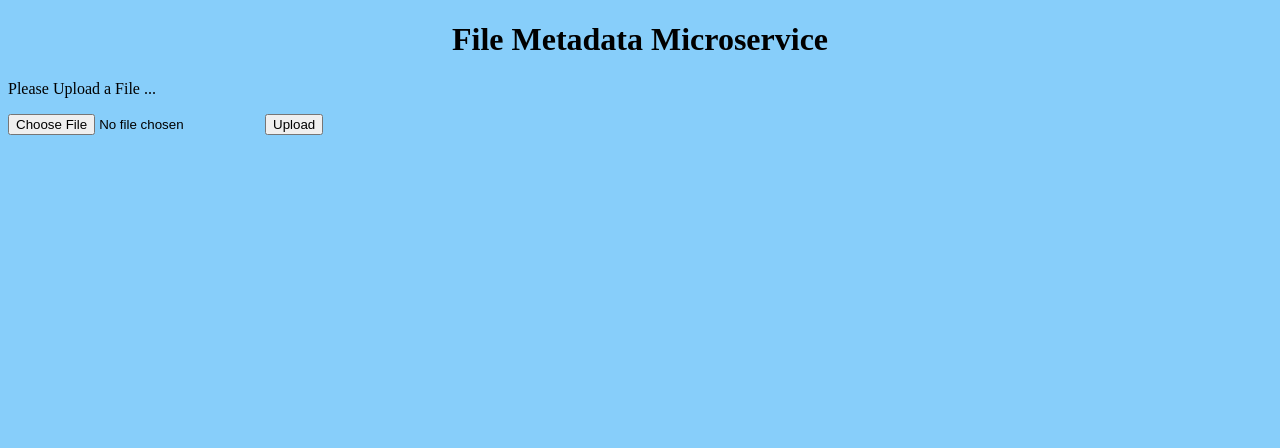
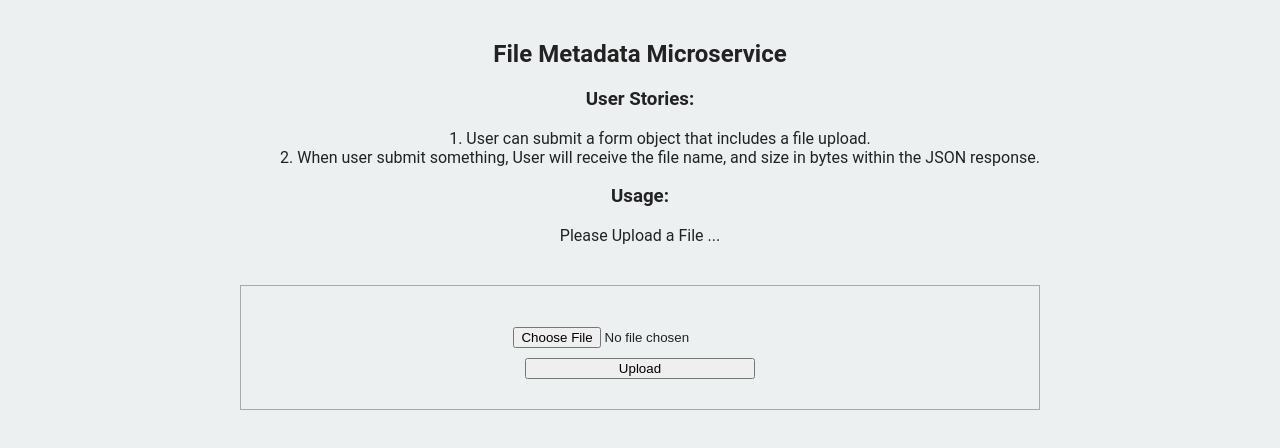
Before and after one commit to DilanLivera/file-metadata-microservice, a website: page views/index.html in a window 1280 px wide. Drawn offline with Linux system fonts and the light colour scheme.

Commit message:
update index.html and set styles

```diff
--- a/public/css/styles.css
+++ b/public/css/styles.css
@@ -1,7 +1,48 @@
 body {
-  background-color: lightskyblue;
+	font-family: 'Roboto', sans-serif;
+	font-size: 16px;
+	color: #222;
+	background-color: #ECF0F1;
+	text-align: center;
 }
 
-h1 {
-  text-align: center;
+.container {
+	padding: 0;
+	margin-top: 40px;
 }
+
+.footer {
+	margin-top: 60px;
+}
+
+ol {
+	list-style-position: inside;
+}
+ul {
+	list-style-type: none;
+}
+
+a {
+	color: #2574A9;
+}
+
+input {
+  display: block;
+  position: relative;
+  margin: 10px auto;
+
+}
+
+input#button {
+  width: 230px;
+}
+
+.view {
+  position:relative;
+  margin: auto;
+  margin-top: 40px;
+  border: 1px  solid  #aaa;
+  padding: 20px;
+  width: 60%;
+  min-width: 400px;
+}
--- a/views/index.html
+++ b/views/index.html
@@ -8,15 +8,25 @@
   <link rel="stylesheet" href="/css/styles.css">
 </head>
 <body>
-  <h1>File Metadata Microservice</h1>
   <div class="container">
+    <h2>File Metadata Microservice</h2>
+    <h3>User Stories:</h3>
+    <ol>
+      <li>User can submit a form object that includes a file upload.</li>
+      <li>When user submit something, User will receive the file name, and size in bytes within the JSON response.</li>
+    </ol>
+
+    <h3>Usage:</h3>
     <p>
       Please Upload a File ...
     </p>
-    <form enctype="multipart/form-data" method="POST" action="/api/fileanalyze">
-      <input id="inputfield" type="file" name="upfile">
-      <input id="button" type="submit" value="Upload">
-    </form>
+    <div class="view">
+      <h4 id="output"></h4>
+      <form enctype="multipart/form-data" method="POST" action="/api/fileanalyze">
+        <input id="inputfield" type="file" name="upfile">
+        <input id="button" type="submit" value="Upload">
+      </form>
+    </div>
   </div>
 </body>
 </html>
```
